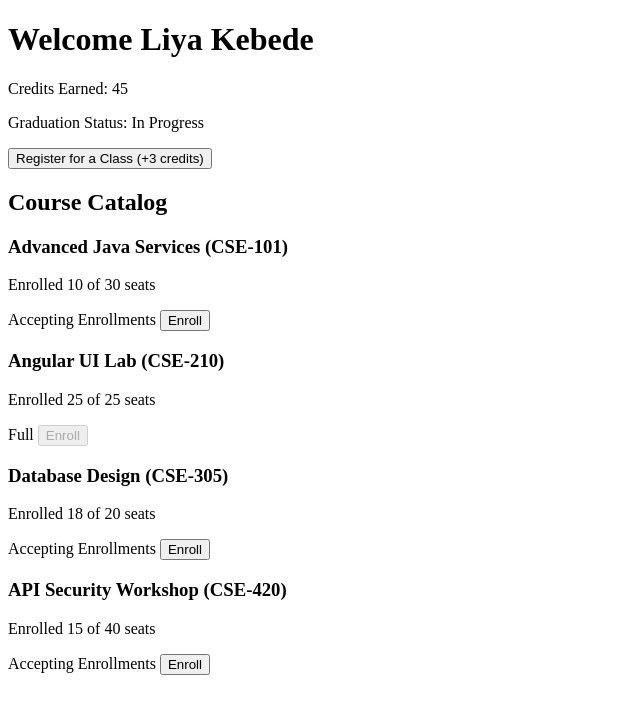
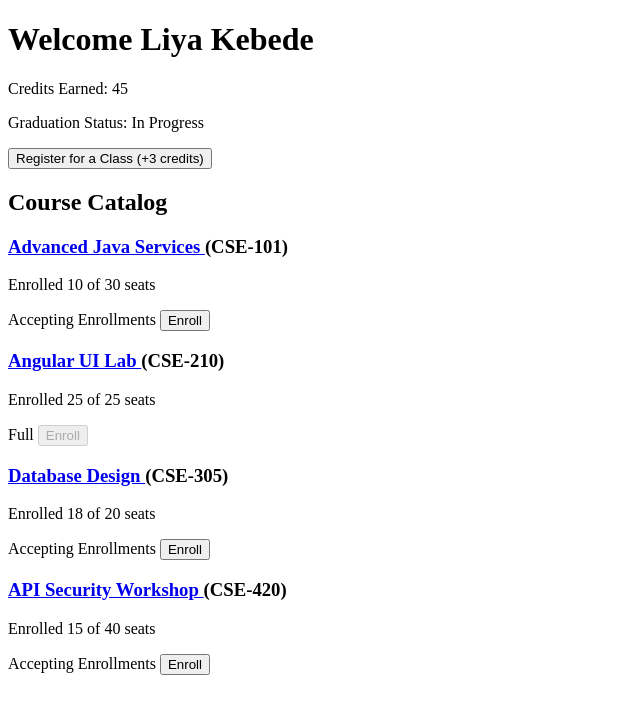
Before and after one commit to wongellakew-lab/M8-Angular-22-Fundamentals, an Angular app: page /dashboard in a window 1280 px wide. Shown: the top 714 px of the page, without its empty margins (0-640 px from the left). Built offline with nearby package versions, Linux system fonts and the light colour scheme.

Commit message:
feat: implement course detail routing with param binding and navigation

```diff
--- a/src/app/app.routes.ts
+++ b/src/app/app.routes.ts
@@ -9,6 +9,13 @@ export const routes: Routes = [
       ),
   },
   {
+    path: 'courses/:id',
+    loadComponent: () =>
+      import('./features/course-detail/course-detail.component').then(
+        (m) => m.CourseDetailComponent,
+      ),
+  },
+  {
     path: '',
     redirectTo: 'dashboard',
     pathMatch: 'full',
--- /dev/null
+++ b/src/app/features/course-detail/course-detail.component.html
@@ -0,0 +1,3 @@
+<h1>Course Detail</h1>
+<p>Course ID: {{ id() }}</p>
+<a routerLink="/dashboard">Back to Dashboard</a>
--- /dev/null
+++ b/src/app/features/course-detail/course-detail.component.ts
@@ -0,0 +1,18 @@
+import { Component, input, effect } from '@angular/core';
+import { RouterLink } from '@angular/router';
+
+@Component({
+  selector: 'app-course-detail',
+  standalone: true,
+  templateUrl: './course-detail.component.html',
+  imports: [RouterLink],
+})
+export class CourseDetailComponent {
+  id = input.required<string>();
+
+  constructor() {
+    effect(() => {
+      console.log(`Loading course detail for ID: ${this.id()}`);
+    });
+  }
+}
--- a/src/app/ui/course-card/course-card.component.html
+++ b/src/app/ui/course-card/course-card.component.html
@@ -1,5 +1,8 @@
 <div class="card">
-  <h3>{{ course().title }} ({{ course().code }})</h3>
+  <h3>
+    <a [routerLink]="['/courses', course().id]"> {{ course().title }} </a>
+    ({{ course().code }})
+  </h3>
   <p>Enrolled {{ course().enrollmentCount }} of {{ course().maxCapacity }} seats</p>
   <span class="badge" [class.closed]="course().enrollmentCount >= course().maxCapacity">
     {{ course().enrollmentCount >= course().maxCapacity ? 'Full' : 'Accepting Enrollments' }}
--- a/src/app/ui/course-card/course-card.component.ts
+++ b/src/app/ui/course-card/course-card.component.ts
@@ -1,10 +1,11 @@
 import { Component, input, output } from '@angular/core';
 import { Course } from '../../models/course.models';
+import { RouterLink } from '@angular/router';
 
 @Component({
   selector: 'tms-course-card',
   standalone: true,
-  imports: [],
+  imports: [RouterLink],
   templateUrl: './course-card.component.html',
   styleUrl: './course-card.component.scss',
 })
```
Also changed, not shown: package.json (+5 -5 lines), src/app/features/course-detail/course-detail.component.scss (added), 2 other files (tests, documents, lock files or other folders).
